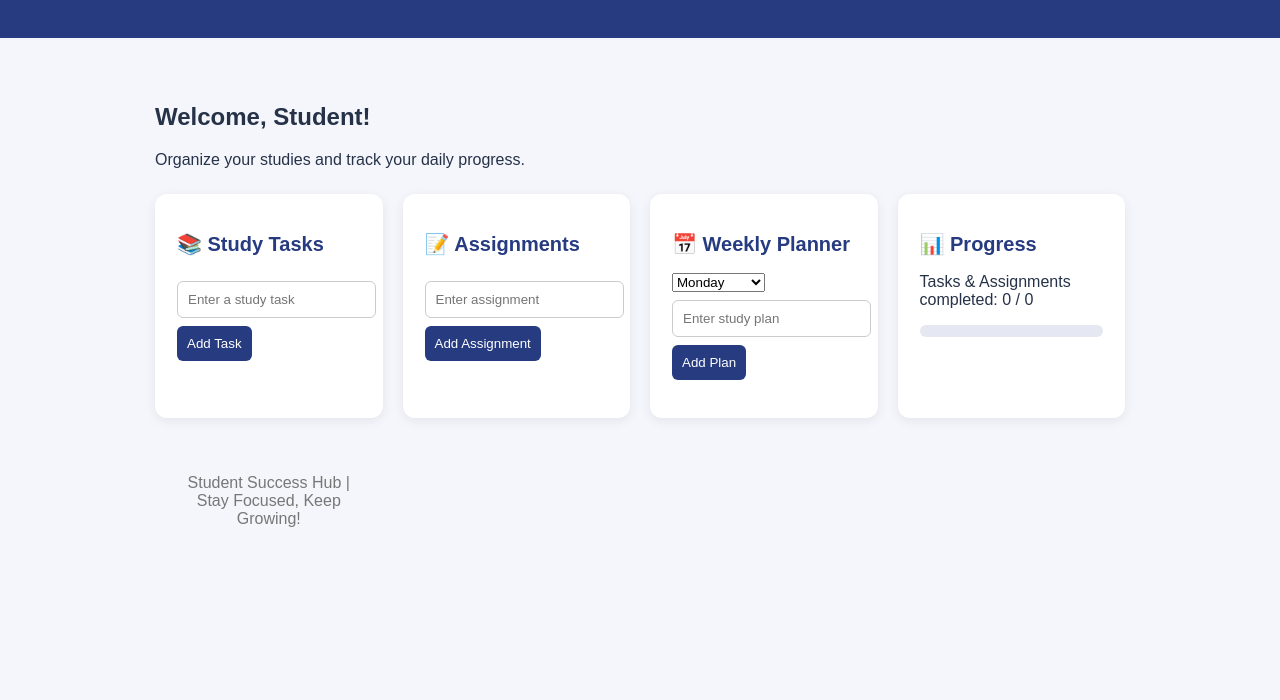
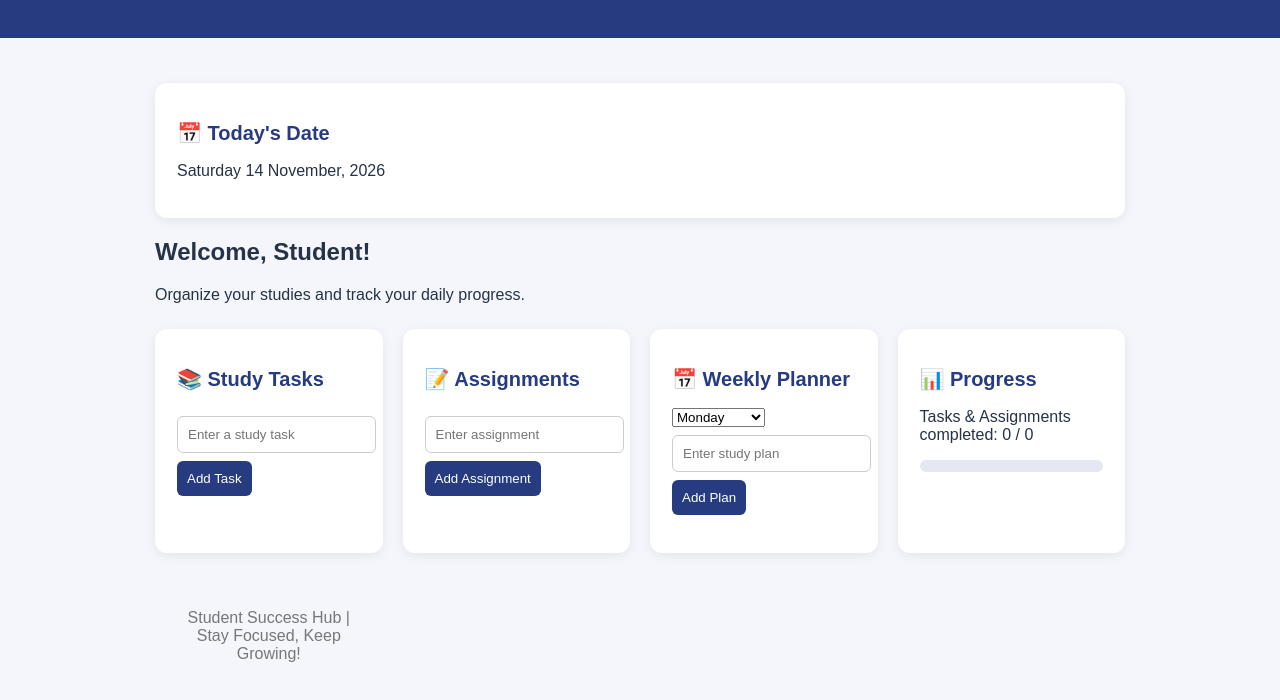
Before and after one commit to farkndkaraditi-ops/Student-Success-hub, a plain HTML site: page index.html in a window 1280 px wide. Shown: the part 126-826 px from the top of the page. Before the commit the page ends 800 px from the top, so only its background shows below. Drawn offline with Linux system fonts and the light colour scheme.

Commit message:
Update index.html

```diff
--- a/index.html
+++ b/index.html
@@ -89,6 +89,10 @@ footer {
 <div class="container">
 
     <div class="welcome">
+        <div class="card">
+    <h2>📅 Today's Date</h2>
+    <p id="todayDate"></p>
+        </div>
         <h2>Welcome, Student!</h2>
         <p>Organize your studies and track your daily progress.</p>
     </div>
```
